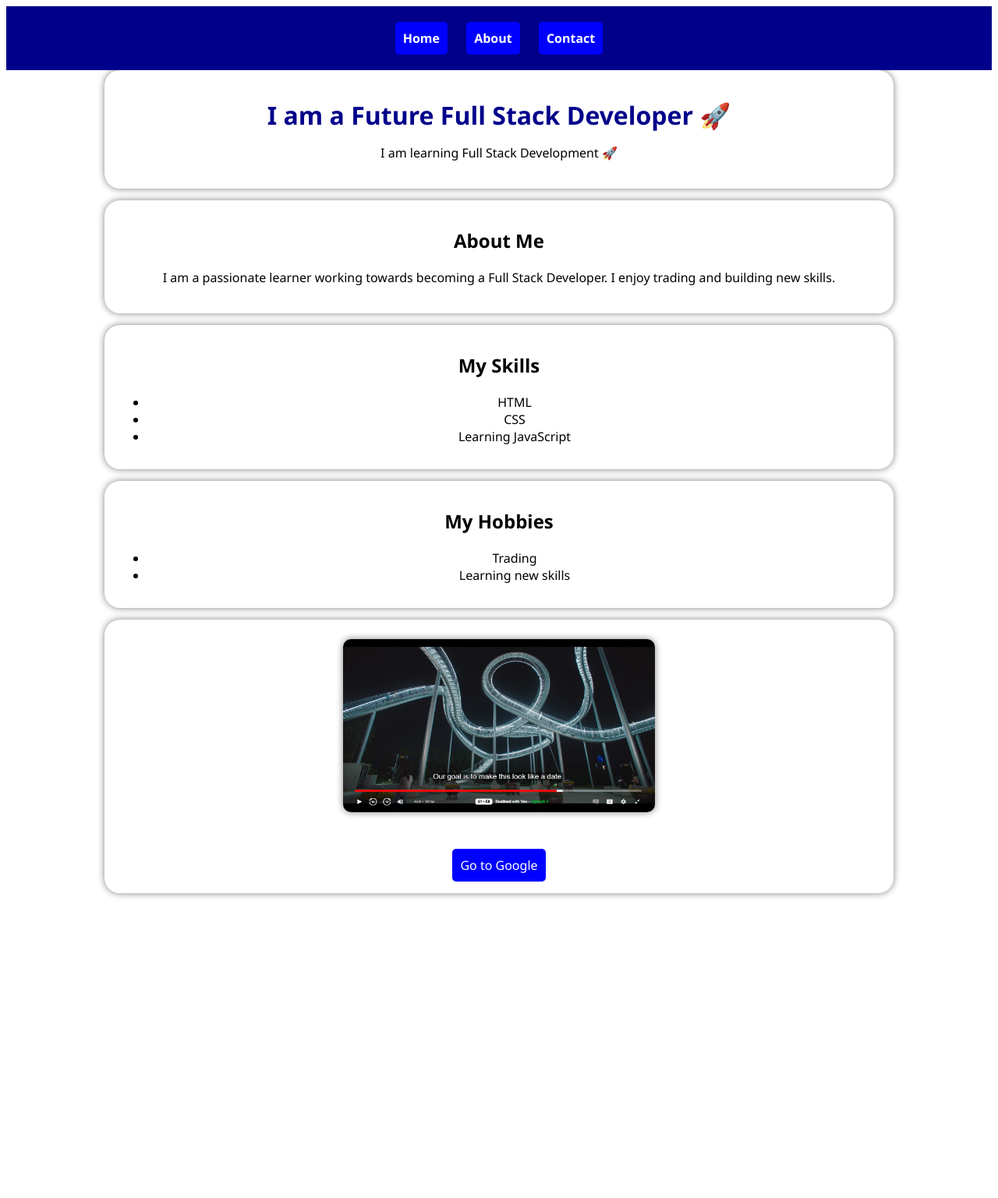
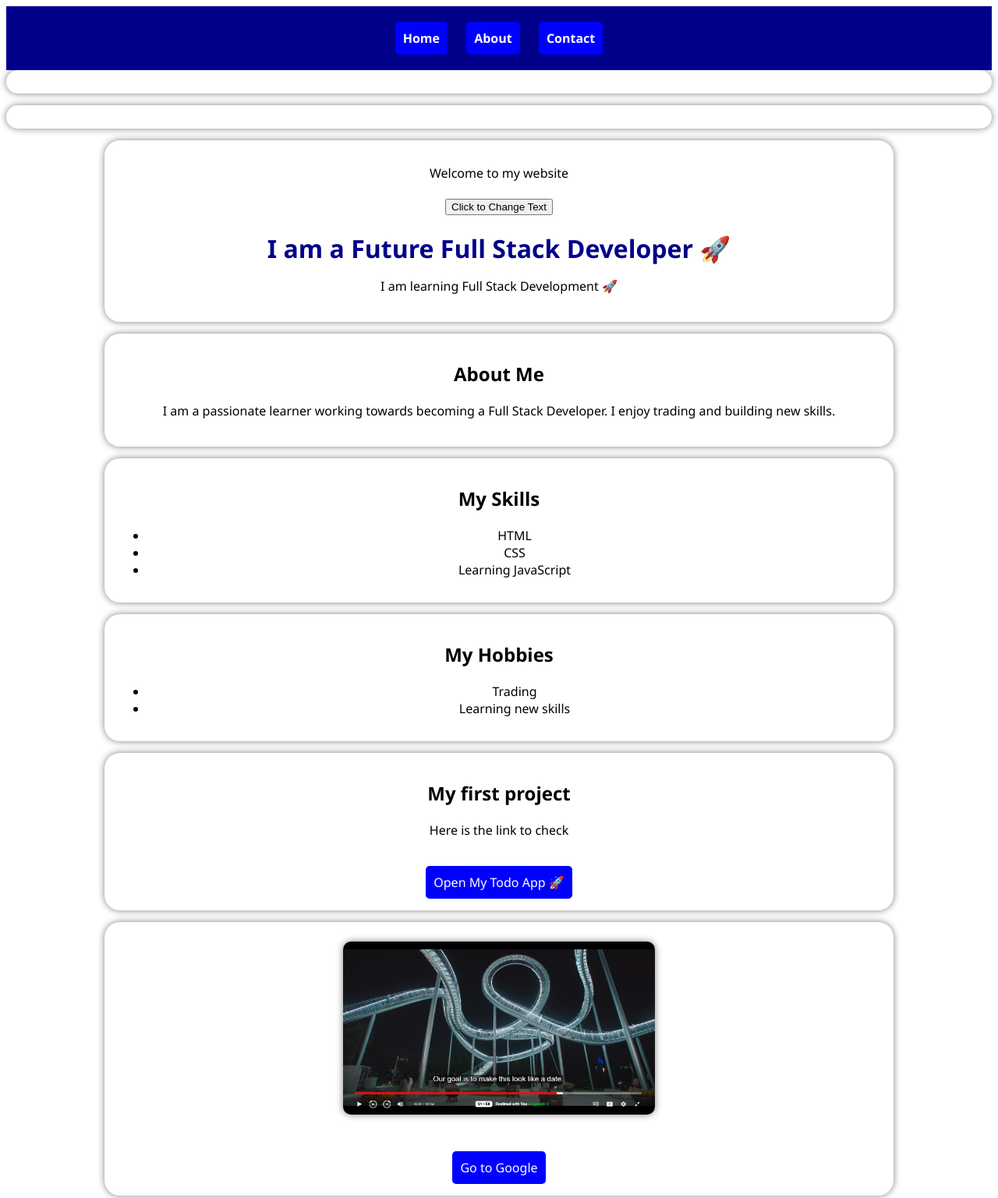
Before and after one commit to Xcreator-bot/portfolio-website, a plain HTML site: page index.html in a window 1280 px wide. Shown: the top 1537 px of the page at 78% size. Before the commit the page ends 1161 px from the top, so only its background shows below. Drawn offline with Linux system fonts and the light colour scheme.

Commit message:
Update index.html

```diff
--- a/index.html
+++ b/index.html
@@ -92,20 +92,27 @@ a:hover {
   border-radius: 5px;
   border: 1px solid gray;
 }
+html {
+  scroll-behavior: smooth;
+}
   </style>
 
 </head>
 
 <body>
   <div class="navbar">
- <a href="#"onclick="showMessage()">Home</a>
-  <a href="#"onclick="showMessage()">About</a>
+ <a href="#home">Home</a>
+  <a href="#about">About</a>
   <a href="contact.html">Contact</a>
 </div>
-
+<div class="section" id="home"></div>
+<div class="section" id="about"></div>
   <div class="container">
 
   <div class="section">
+    <p id="demo">Welcome to my website</p>
+
+      <button onclick="changeText()">Click to Change Text</button>
     <h1>I am a Future Full Stack Developer 🚀</h1>
     <p>I am learning Full Stack Development 🚀</p>
   </div>
@@ -130,6 +137,11 @@ a:hover {
     </ul>
   </div>
   <div class="section">
+  <h2>My first project</h2>
+ <p>Here is the link to check</p>
+ <a href="todo.html" target="_blank">Open My Todo App 🚀</a>
+</div>
+  <div class="section">
     <img src="fun.png" alt="my image">
     <br>
     <a href="https://google.com" target="_blank">Go to Google</a>
@@ -152,6 +164,18 @@ a:hover {
     }
   }
 </script>
+<script>
+  function changeText() {
+    document.getElementById("demo").innerHTML = "You clicked the button 😎";
+  }
+</script>
+<script>
+  function changeText() {
+    let el = document.getElementById("demo");
+    el.innerHTML = "You clicked the button 😎";
+    el.style.color = "red";
+  }
+</script>
 
 </body>
 </html>
```
